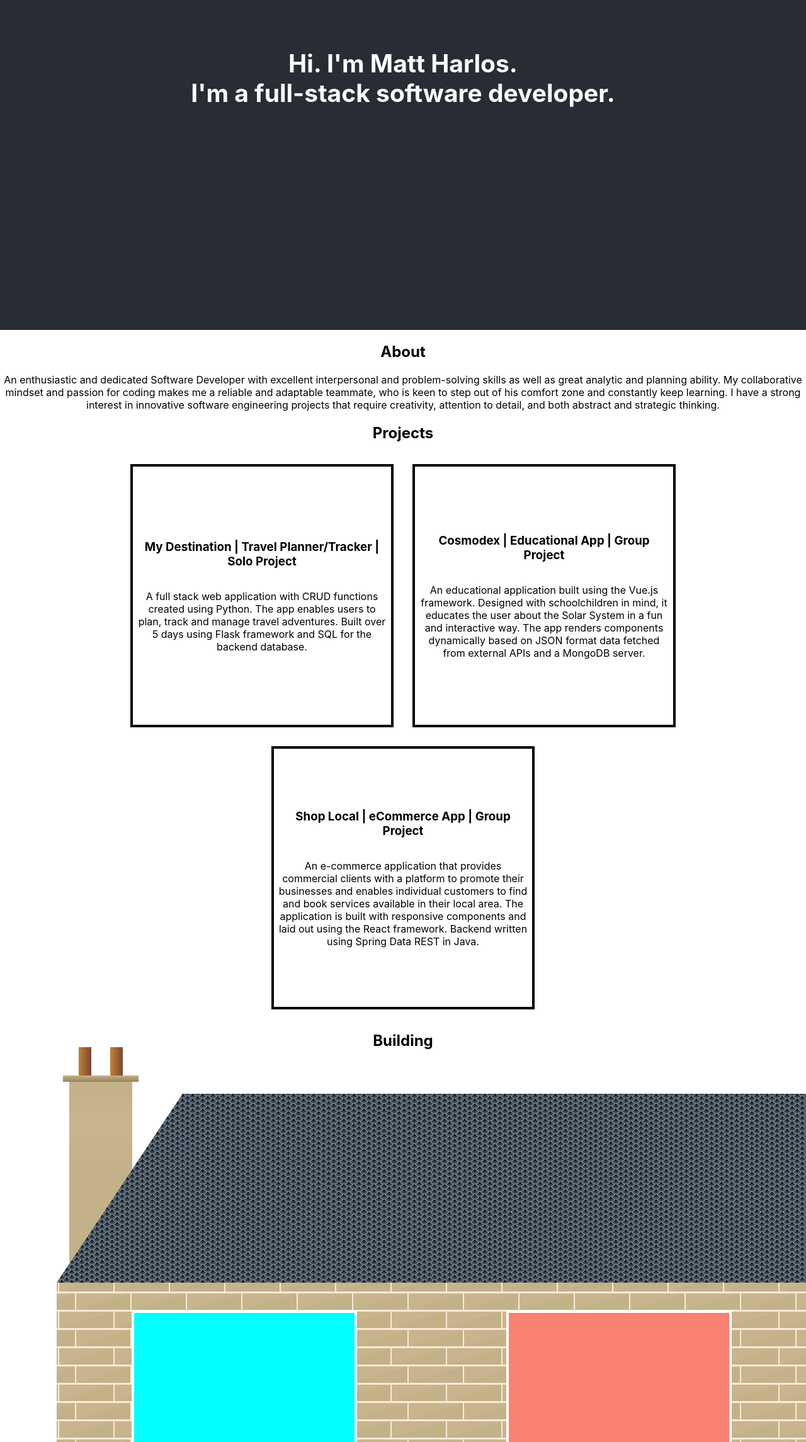
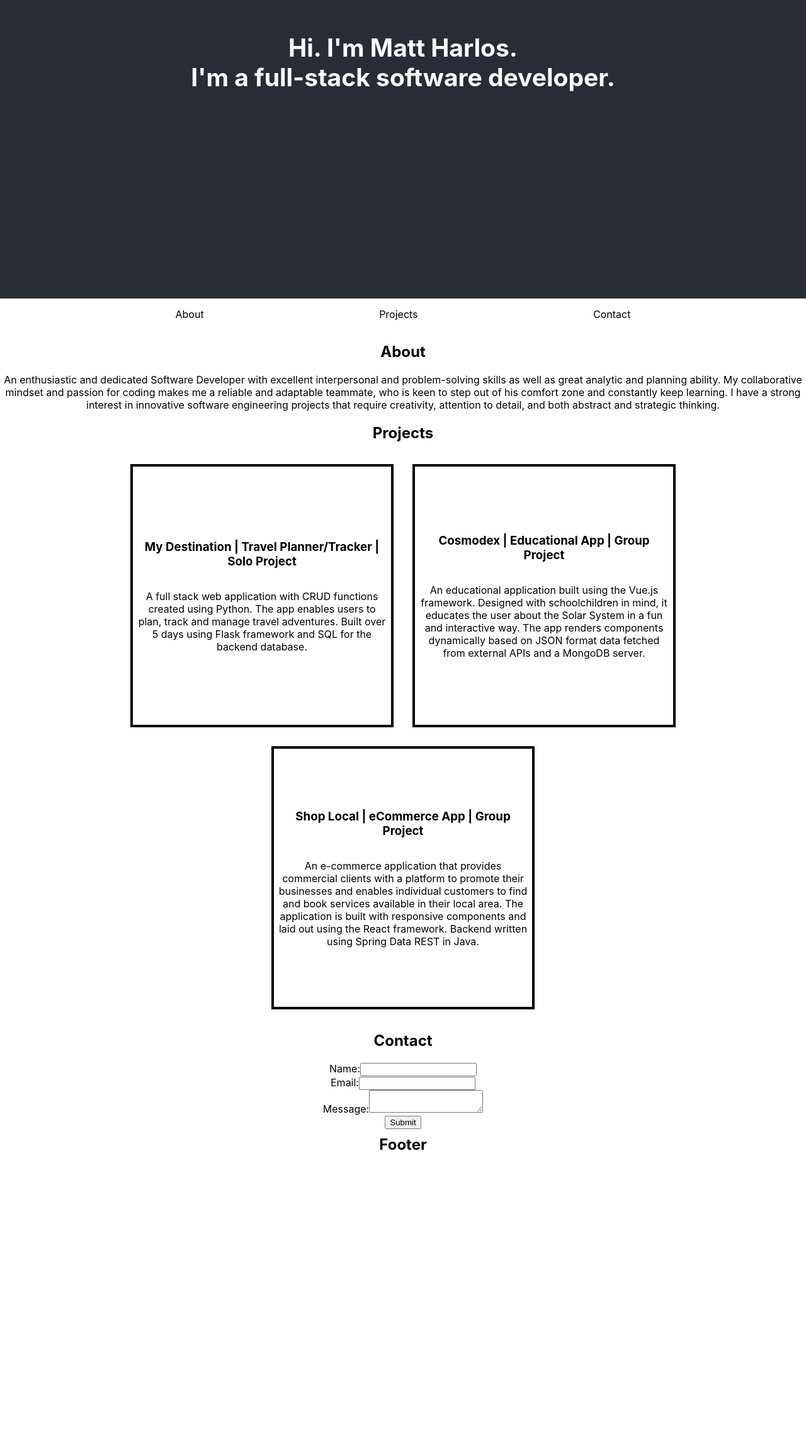
Before and after one commit to morival/Portfolio, a React (Create React App) app: page / in a window 1280 px wide. Shown: the part 276-2566 px from the top of the page at 63% size. After the commit the page ends 2119 px from the top, so only its background shows below. Built offline with nearby package versions, Linux system fonts and the light colour scheme.

Commit message:
sticky nav-menu added

```diff
--- a/package.json
+++ b/package.json
@@ -12,6 +12,7 @@
     "react": "^17.0.2",
     "react-dom": "^17.0.2",
     "react-scripts": "4.0.3",
+    "react-scroll": "^1.8.2",
     "web-vitals": "^1.1.2"
   },
   "scripts": {
--- a/src/App.css
+++ b/src/App.css
@@ -2,16 +2,6 @@
   text-align: center;
 }
 
-#home {
-  background-color: #282c34;
-  min-height: 100vh;
-  display: flex;
-  flex-direction: column;
-  align-items: center;
-  justify-content: center;
-  font-size: calc(10px + 2vmin);
-  color: white;
-}
 
 .flex {
   display: flex;
--- a/src/App.js
+++ b/src/App.js
@@ -1,18 +1,22 @@
 import './App.css';
+import Nav from './components/Nav';
 import Home from './components/Home';
 import About from './components/About';
 import Projects from './components/Projects';
 import Building from './components/Building';
 import Contact from './components/Contact';
+import Footer from './components/Footer';
 
 function App() {
   return (
     <div className="App">
       <Home/>
+      <Nav/>
       <About/>
       <Projects/>
-      <Building/>
+      {/* <Building/> */}
       <Contact/>
+      <Footer/>
     </div>
   );
 }
--- /dev/null
+++ b/src/components/Footer.js
@@ -0,0 +1,13 @@
+import React from "react";
+import './footer.css';
+
+function Footer() {
+
+    return(
+        <section id="nav">
+            <h2>Footer</h2>
+        </section>
+    )
+}
+
+export default Footer;
--- a/src/components/Home.js
+++ b/src/components/Home.js
@@ -1,4 +1,5 @@
 import React from "react";
+import './home.css';
 
 function Home() {
 
--- /dev/null
+++ b/src/components/Nav.js
@@ -0,0 +1,17 @@
+import React from "react";
+import {Link} from 'react-scroll';
+import './nav.css';
+
+function Nav() {
+
+    return(
+        <section id="nav">
+            <div className="section-link"><Link activeClass="active" to="about" spy={true} smooth={true}>About</Link></div>
+            <div className="section-link"><Link to="projects" spy={true} smooth={true}>Projects</Link></div>
+            <div className="section-link"><Link to="contact" spy={true} smooth={true}>Contact</Link></div>
+
+        </section>
+    )
+}
+
+export default Nav;
--- a/src/components/Projects.js
+++ b/src/components/Projects.js
@@ -3,7 +3,7 @@ import React from "react";
 function Projects() {
 
     return(
-        <section id="projects flex">
+        <section id="projects">
             <h2>Projects</h2>
             <div className="container flex">
                 <div className="project-container flex">
--- /dev/null
+++ b/src/components/home.css
@@ -0,0 +1,44 @@
+#home {
+    background-color: #282c34;
+    min-height: calc(100vh - 50px);
+    display: flex;
+    flex-direction: column;
+    align-items: center;
+    justify-content: center;
+    font-size: calc(10px + 2vmin);
+    color: white;
+    /* background: radial-gradient(
+        1.5em 6.28571em at 1.95em,
+        rgba(255, 255, 255, 0) 50%,
+        rgba(255, 255, 255, 0.25) 50%,
+        rgba(255, 255, 255, 0.25) 55%,
+        rgba(255, 255, 255, 0) 55%) 0 0,
+        radial-gradient(1.5em 6.28571em at -0.45em,
+        rgba(255, 255, 255, 0) 50%,
+        rgba(255, 255, 255, 0.25) 50%,
+        rgba(255, 255, 255, 0.25) 55%,
+        rgba(255, 255, 255, 0) 55%) 1.5em 5.5em,
+        radial-gradient(2.3em 4.57143em at 2.99em,
+        rgba(255, 255, 255, 0) 50%,
+        rgba(255, 255, 255, 0.3) 50%,
+        rgba(255, 255, 255, 0.3) 55%,
+        rgba(255, 255, 255, 0) 55%) 0 0,
+        radial-gradient(2.3em 4.57143em at -0.69em,
+        rgba(255, 255, 255, 0) 50%,
+        rgba(255, 255, 255, 0.3) 50%,
+        rgba(255, 255, 255, 0.3) 55%,
+        rgba(255, 255, 255, 0) 55%) 2.3em 4em,
+        radial-gradient(3.5em 6.28571em at 4.55em,
+        rgba(255, 255, 255, 0) 50%,
+        rgba(255, 255, 255, 0.25) 50%,
+        rgba(255, 255, 255, 0.25) 55%,
+        rgba(255, 255, 255, 0) 55%) 0 0,
+        radial-gradient(3.5em 6.28571em at -1.05em,
+        rgba(255, 255, 255, 0) 50%,
+        rgba(255, 255, 255, 0.25) 50%,
+        rgba(255, 255, 255, 0.25) 55%,
+        rgba(255, 255, 255, 0) 55%) 3.5em 5.5em,
+        radial-gradient(#072a1d, #013536);
+  background-size: 1.5em 11em, 1.5em 11em, 2.3em 8em, 2.3em 8em, 3.5em 11em, 3.5em 11em, 100% 100%;
+  background-repeat: repeat; */
+  }
--- /dev/null
+++ b/src/components/nav.css
@@ -0,0 +1,14 @@
+#nav {
+    width: 100%;
+    height: 50px;
+    position: sticky;
+    top: 0;
+    display: flex;
+    justify-content: space-evenly;
+    align-items: center;
+    background-color: white;
+}
+
+a.active {
+    color: red;
+}
```
Also changed, not shown: src/components/footer.css (added), 2 other files (tests, documents, lock files or other folders).
